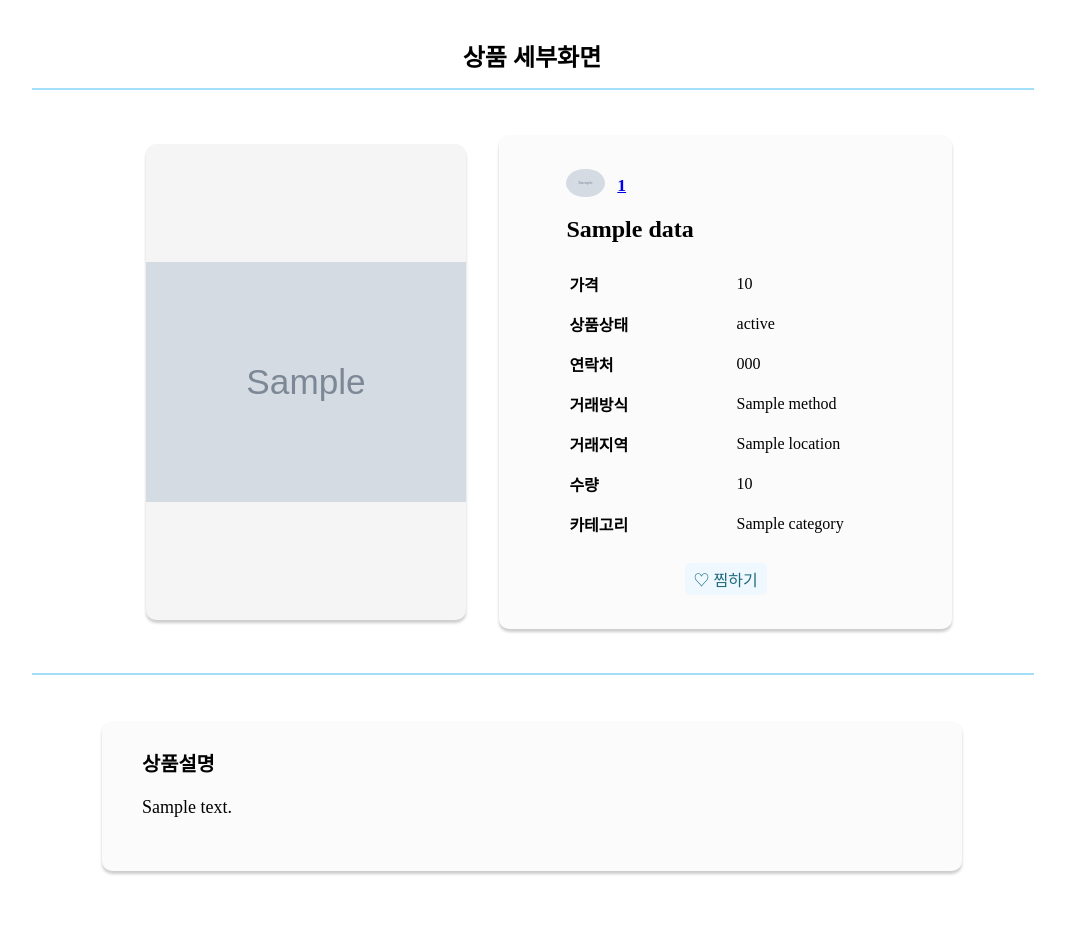
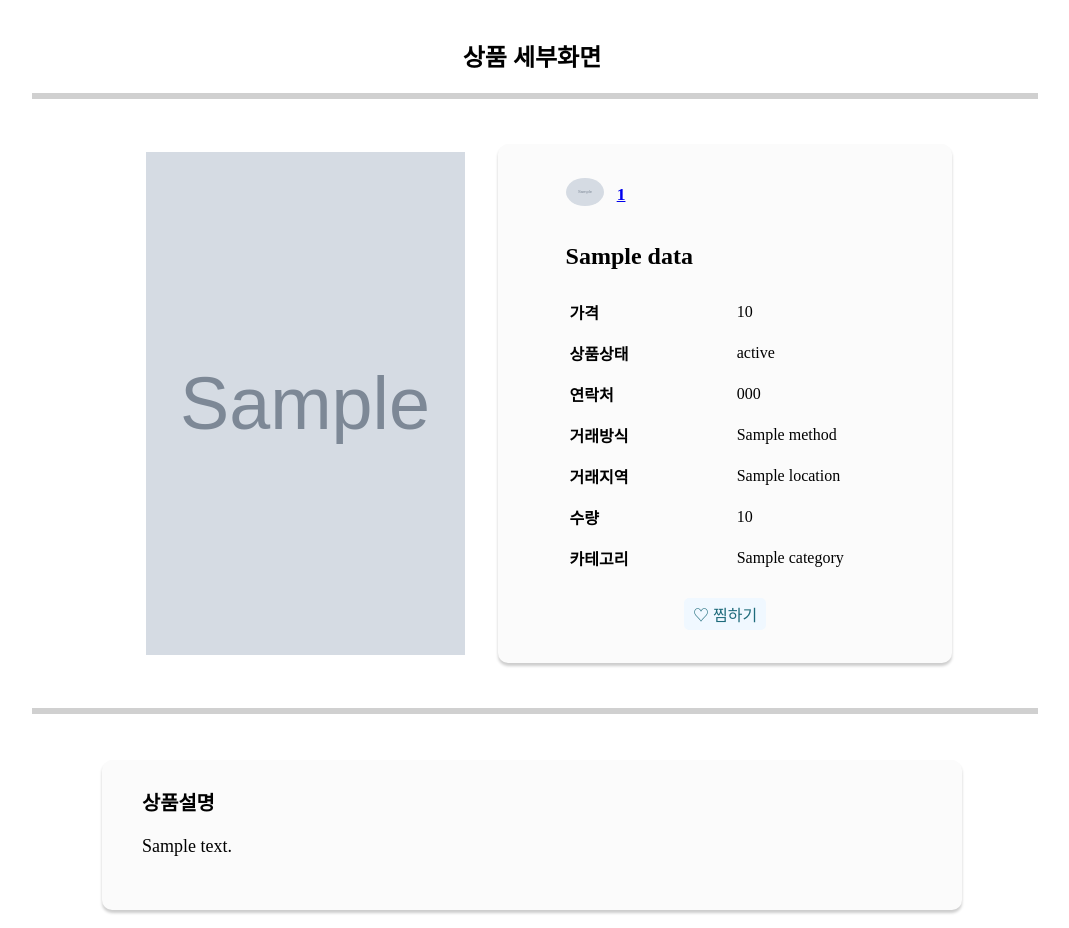
Before and after one commit to dongseon0/ewhaMarket, a Flask app: template templates/details_of_item.html in a window 1280 px wide. Shown: the part 86-1014 px from the top of the page, without its empty margins (108-1177 px from the left). Before the commit the page ends 961 px from the top, so only its background shows below. Run offline with Flask 3, Linux system fonts and the light colour scheme; the template is opened without the code that fills it: most values are stand-ins (such as "Sample title", 1, 10 or a date in 2020); grey boxes marked "Sample" are stand-in pictures; data that the repository does not hold is empty; some web fonts are replaced.

Commit message:
상품 상세화면 수정

```diff
--- a/static/details_of_item.css
+++ b/static/details_of_item.css
@@ -15,11 +15,6 @@
     margin-bottom: 1.5%;
 }
 
-hr {
-    border: 1.5px solid rgb(163, 223, 249);
-    width: 100%;
-}
-
 .container {
     display: flex;
     padding: 20px 80px;
@@ -28,19 +23,16 @@ hr {
 .columnleft {
     width: calc(50% - 3%);
     margin: 3% 4%;
-    background-color: rgb(245, 245, 245); /* Set background color to gray */
     display: flex;
     flex-direction: column;
     justify-content: center; /* Align content vertically center */
-    align-items: center; /* Align content horizontally center */
-
-    border-radius: 10px 10px;
-    box-shadow: 0 3px 3px rgba(0, 0, 0, 0.2);
+    align-items: center;
 }
 
 .columnleft img {
-    min-width:100% ; /* Ensure the image fills the entire width of .columnleft */
-    height: auto; /* Maintain the aspect ratio */
+    object-fit: cover;
+    width: 100%;
+    height: 100%;
 }
 
 .columnright {
@@ -56,8 +48,8 @@ hr {
 .columnright table {
     width: 100%; /* Ensure the table takes 100% width of its container */
     table-layout: fixed; /* Set a fixed layout for the table */
+    border-spacing: 3px; /* Adjust the spacing between cells */
 }
-
 table,
 th,
 td {
--- a/templates/details_of_auction_item.html
+++ b/templates/details_of_auction_item.html
@@ -13,7 +13,7 @@
     <link rel="stylesheet" href="/static/details_of_auction_item.css" />
 
     <div class="wrapper">
-        <h2 class="text">상품 세부화면</h2>
+        <h2>상품 세부화면</h2>
         <hr>
         <div class="container">
 
@@ -27,7 +27,8 @@
                     <a href="/user_reviews/{{data.sellerId}}/"><img src="/static/images/profiles/{{profile_image_path}}"
                             id="profile"></a>
                     <div id="user-id"><a href="/user_reviews/{{data.sellerId}}/" id="seller-id">{{data.sellerId}}<a></div>
-                    <h2>{{data.name}}</h2>
+                    <br>
+                        <h2>{{data.name}}</h2>
 
                     <table>
                         <tr>
--- a/templates/details_of_item.html
+++ b/templates/details_of_item.html
@@ -13,7 +13,7 @@
     <link rel="stylesheet" href="/static/details_of_item.css" />
 
     <div class="wrapper">
-        <h2 class="text">상품 세부화면</h2>
+        <h2>상품 세부화면</h2>
         <hr>
         <div class="container">
 
@@ -27,7 +27,8 @@
                     <a href="/user_reviews/{{data.sellerId}}/"><img src="/static/images/profiles/{{profile_image_path}}"
                             id="profile"></a>
                     <div id="user-id"><a href="/user_reviews/{{data.sellerId}}/">{{data.sellerId}}<a></div>
-                    <h2>{{data.name}}</h2>
+                    <br>
+                        <h2>{{data.name}}</h2>
 
                     <table>
                         <tr>
```
Also changed, not shown: static/details_of_auction_item.css (+4 -11 lines).
